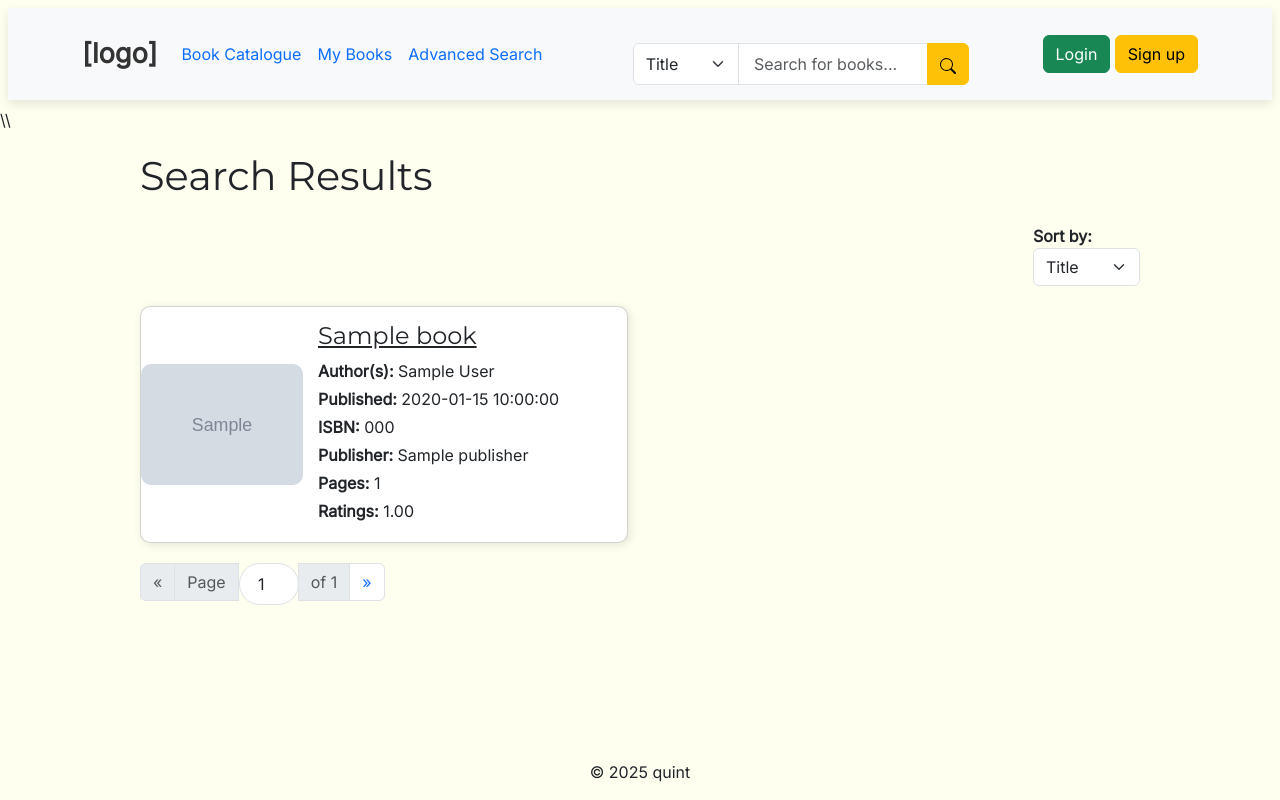
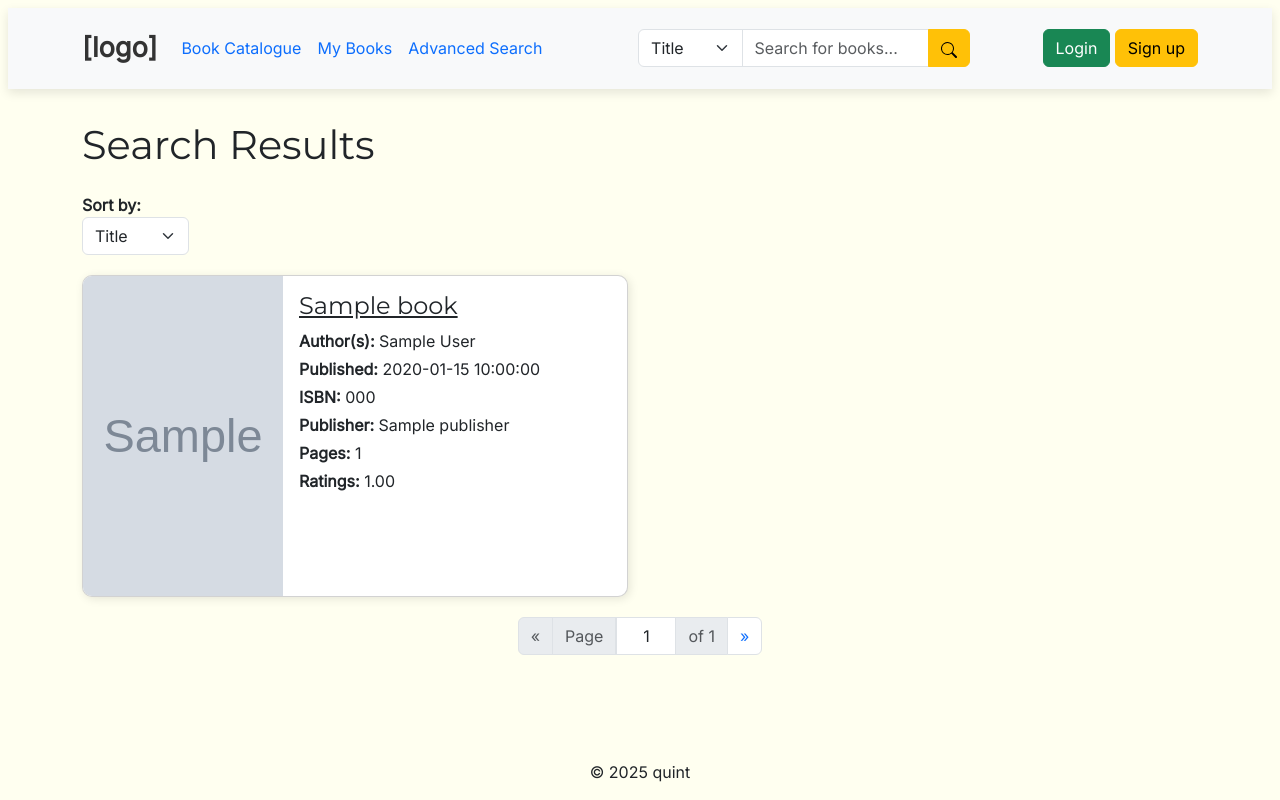
Before and after one commit to pyquint/bookie, a Python web app: template templates/search_results.html in a window 1280 px wide. Run offline with Jinja, Linux system fonts and the light colour scheme; the template is opened without the code that fills it: most values are stand-ins (such as "Sample title", 1, 10 or a date in 2020); grey boxes marked "Sample" are stand-in pictures.

Commit message:
book images in search result now have fixed size, fix multi-line comment getting squashed in one line in quote

```diff
--- a/static/css/styles.scss.css
+++ b/static/css/styles.scss.css
@@ -9,15 +9,26 @@ body {
   min-height: 100vh;
   margin: 0; }
 
+input[type='number'] {
+  -moz-appearance: textfield;
+  /*For FireFox*/ }
+  input[type='number']::-webkit-inner-spin-button {
+    /*For Webkits like Chrome and Safari*/
+    -webkit-appearance: none;
+    margin: 0; }
+
+input:focus,
+select:focus,
+textarea:focus,
+button:focus {
+  outline: none;
+  outline-width: 0px; }
+
 footer {
   min-height: 50px; }
 
 main {
   flex: 1; }
-
-.book-thumb {
-  max-width: 100px;
-  max-height: 150px; }
 
 .text-justify {
   text-align: justify; }
@@ -54,8 +65,7 @@ h6 {
   margin-bottom: 12px; }
 
 .container {
-  width: 80%;
-  margin-top: 20px; }
+  width: 80%; }
 
 .sidebar {
   width: 25%;
@@ -75,11 +85,6 @@ h6 {
   padding: 15px;
   box-shadow: 0px 0px 5px rgba(0, 0, 0, 0.2);
   text-align: center; }
-
-.book-card img {
-  width: 150px;
-  height: 200px;
-  background: gray; }
 
 .navbar {
   width: 100%;
@@ -109,8 +114,7 @@ h6 {
   max-width: 550px; }
 
 .form-control {
-  border-radius: 50px;
-  padding: 8px 15px; }
+  border-radius: 0px; }
 
 .btn-custom {
   background-color: #b0b1b3;
@@ -130,29 +134,8 @@ h6 {
   white-space: nowrap;
   overflow: hidden; }
 
-.entry-thumb {
-  object-fit: cover;
-  width: 100%;
-  height: 100%;
-  border-radius: 10px; }
-
-.card-custom {
-  display: flex;
-  flex-direction: row;
-  overflow: hidden;
-  margin-bottom: 20px;
-  border-radius: 10px;
-  box-shadow: 2px 2px 10px rgba(0, 0, 0, 0.1);
-  transition: transform 0.2s; }
-  .card-custom:hover {
-    transform: scale(1.02); }
-
-.card-body {
-  padding: 15px; }
-
 .sort-container {
   display: flex;
-  justify-content: flex-end;
   align-items: center;
   margin-bottom: 20px; }
   .sort-container label {
@@ -170,4 +153,43 @@ h6 {
   font-weight: bold;
   color: #888; }
 
+.card-book-thumb {
+  object-fit: cover; }
+
+.card-custom {
+  display: flex;
+  flex-direction: row;
+  overflow: hidden;
+  margin-bottom: 20px;
+  border-radius: 10px;
+  box-shadow: 2px 2px 10px rgba(0, 0, 0, 0.1);
+  transition: transform 0.2s; }
+  .card-custom:hover {
+    transform: scale(1.02); }
+
+@media (min-width: 993px) {
+  .book-thumb,
+  .card-book-thumb {
+    height: 320px;
+    max-width: 200px;
+    width: 200px;
+    max-height: 320px; }
+  .result-card-body {
+    max-height: 320px;
+    height: 320px; } }
+
+@media (max-width: 992px) and (min-width: 0px) {
+  .book-thumb,
+  .card-book-thumb {
+    height: 240px;
+    max-width: 150px;
+    width: 150px;
+    max-height: 240px; }
+  .result-card-body {
+    max-height: 240px;
+    height: 240px; }
+  .card-custom {
+    max-width: 750px;
+    margin-bottom: 10px; } }
+
 /*# sourceMappingURL=styles.scss.css.map */
--- a/templates/layout.html
+++ b/templates/layout.html
@@ -42,7 +42,7 @@
                           method="get"
                           id="simple-search"
                           class="col-12 col-lg-auto mb-3 mb-lg-0 me-lg-3">
-                        <div class="container input-group">
+                        <div class="container input-group align-middle">
                             <select class="form-select dropdown-toggle col- w-25" id="search-type">
                                 <option value="Title">Title</option>
                                 <option value="Author">Author</option>
--- a/templates/search_results.html
+++ b/templates/search_results.html
@@ -5,9 +5,8 @@
 {% endblock title %}
 
 {% block content %}
-\\
-    <div class="container">
-        <h1 class="mb-4">Search Results</h1>
+    <div class="container-md">
+        <h1 class="mt-4 mb-4">Search Results</h1>
 
         {% if results %}
             <!-- Sort Options -->
@@ -31,26 +30,36 @@
             <!-- Book Results -->
             <div class="row">
                 {% for book in results %}
-                    <div class="col-md-6">
+                    <div class="col-lg-6">
                         <div class="card card-custom">
-                            <div class="col-md-4 p-0 d-flex align-items-center justify-content-center">
+                            <div class="col p-0 d-flex card-book-thumb">
                                 <a href="{{ url_for('book', book_id=book.book_id) }}">
-                                    <img src="{{ book.cover_img }}" class="entry-thumb" alt="Book Cover" />
+                                    <img src="{{ book.cover_img }}" class="book-thumb" alt="Book Cover" />
                                 </a>
                             </div>
-                            <div class="col-md-8">
-                                <div class="card-body">
+                            <div class="col">
+                                <div class="card-body result-card-body overflow-y-scroll">
                                     <h4 class="card-title">
-                                        <a href="{{ url_for('book', book_id=book.book_id) }}" class="text-dark">
-                                            {{ book.title }}
-                                        </a>
+                                        <a href="{{ url_for('book', book_id=book.book_id) }}" class="text-dark">{{ book.title }}</a>
                                     </h4>
-                                    <p class="mb-1"><strong>Author(s):</strong> {{ book.author }}</p>
-                                    <p class="mb-1"><strong>Published:</strong> {{ book.publish_date }}</p>
-                                    <p class="mb-1"><strong>ISBN:</strong> {{ book.isbn }}</p>
-                                    <p class="mb-1"><strong>Publisher:</strong> {{ book.publisher }}</p>
-                                    <p class="mb-1"><strong>Pages:</strong> {{ book.pages }}</p>
-                                    <p class="mb-1"><strong>Ratings:</strong> {{ "{:,.2f}".format(book.num_ratings) }}</p>
+                                    <p class="mb-1">
+                                        <strong>Author(s):</strong> {{ book.author }}
+                                    </p>
+                                    <p class="mb-1">
+                                        <strong>Published:</strong> {{ book.publish_date }}
+                                    </p>
+                                    <p class="mb-1">
+                                        <strong>ISBN:</strong> {{ book.isbn }}
+                                    </p>
+                                    <p class="mb-1">
+                                        <strong>Publisher:</strong> {{ book.publisher }}
+                                    </p>
+                                    <p class="mb-1">
+                                        <strong>Pages:</strong> {{ book.pages }}
+                                    </p>
+                                    <p class="mb-1">
+                                        <strong>Ratings:</strong> {{ "{:,.2f}".format(book.num_ratings) }}
+                                    </p>
                                 </div>
                             </div>
                         </div>
@@ -58,8 +67,7 @@
                 {% endfor %}
             </div>
 
-            <!-- Pagination Moved to Bottom & Centered -->
-            <div class="pagination-container">
+            <div class="pagination-container d-flex justify-content-center">
                 <nav aria-label="pagination">
                     <ul class="pagination">
                         <!-- Previous Button -->
```
Also changed, not shown: static/sass/styles.scss (+83 -41 lines), templates/book.html (+17 -20 lines), 1 other file.
